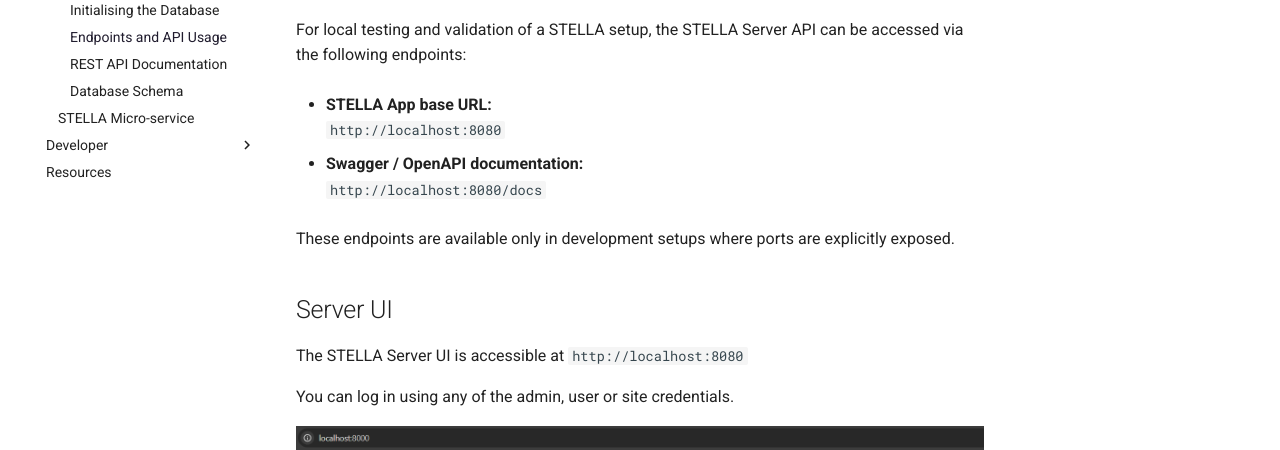
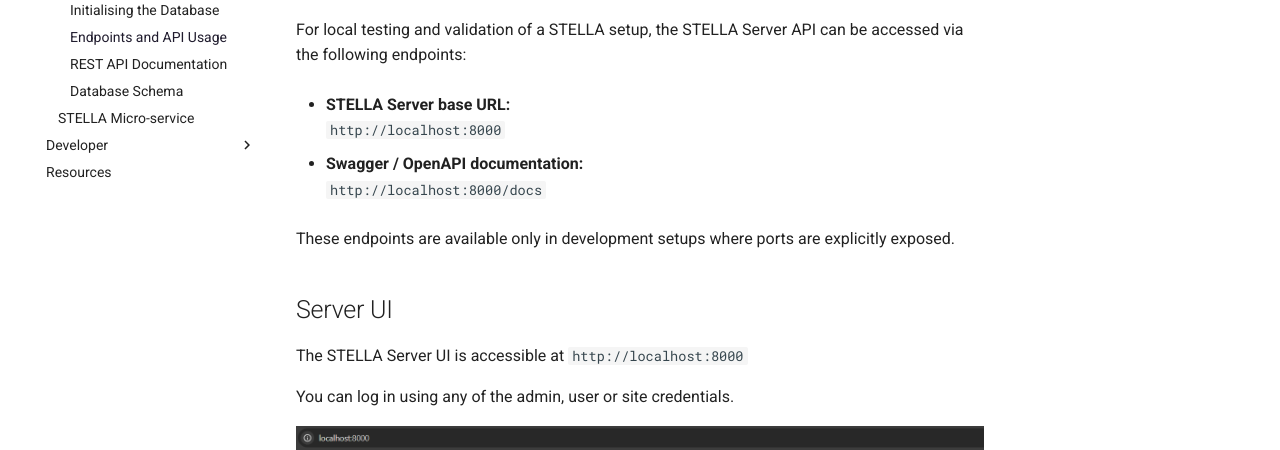
Before and after one commit to stella-project/stella-documentation, an MkDocs documentation site: the page built from docs/site-owner/server-api.md, in a window 1280 px wide and 900 px high. Shown: the part 424-874 px from the top of the window. Built offline with MkDocs 1.6.1 and Material for MkDocs 9.7.7, drawn with Linux system fonts in a browser that asks for light colours.

Commit message:
Fix ports in server api documentation

```diff
--- a/docs/site-owner/server-api.md
+++ b/docs/site-owner/server-api.md
@@ -11,18 +11,18 @@ The STELLA Server API is **not intended to be exposed publicly**. In a standard
 For local testing and validation of a STELLA setup, the STELLA Server API can be accessed via the following endpoints:
 
 
-- **STELLA App base URL:**
-  `http://localhost:8080`
+- **STELLA  Server base URL:**
+  `http://localhost:8000`
 
 - **Swagger / OpenAPI documentation:**
-  `http://localhost:8080/docs`
+  `http://localhost:8000/docs`
 
 
 These endpoints are available only in development setups where ports are explicitly exposed.
 
 ## Server UI
 
-The STELLA Server UI is accessible at `http://localhost:8080`
+The STELLA Server UI is accessible at `http://localhost:8000`
 
 You can log in using any of the admin, user or site credentials.
 
```
